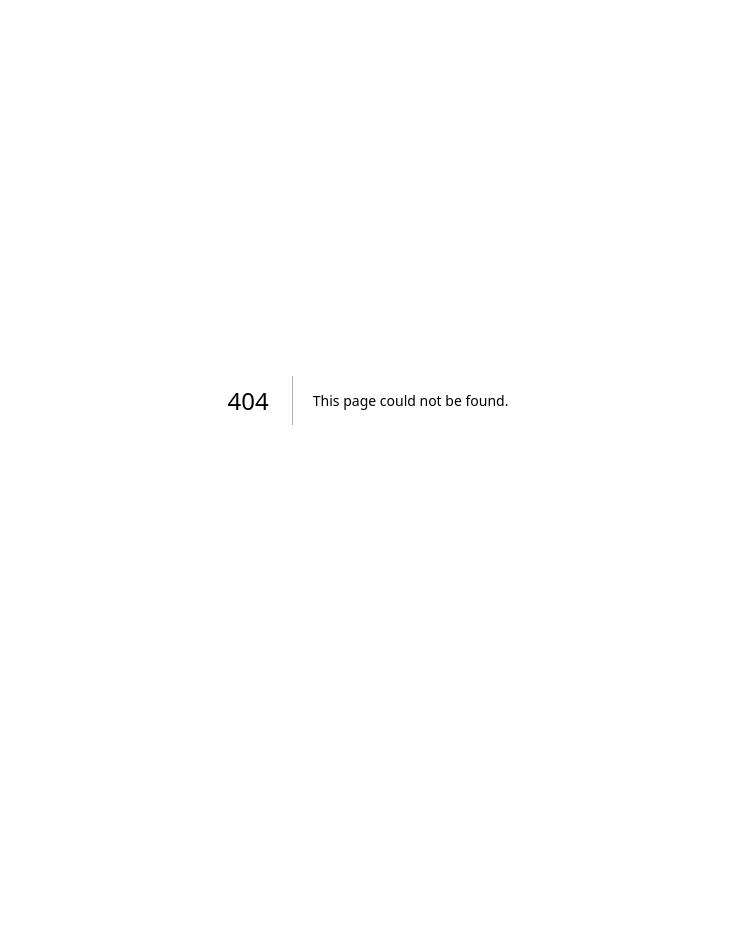
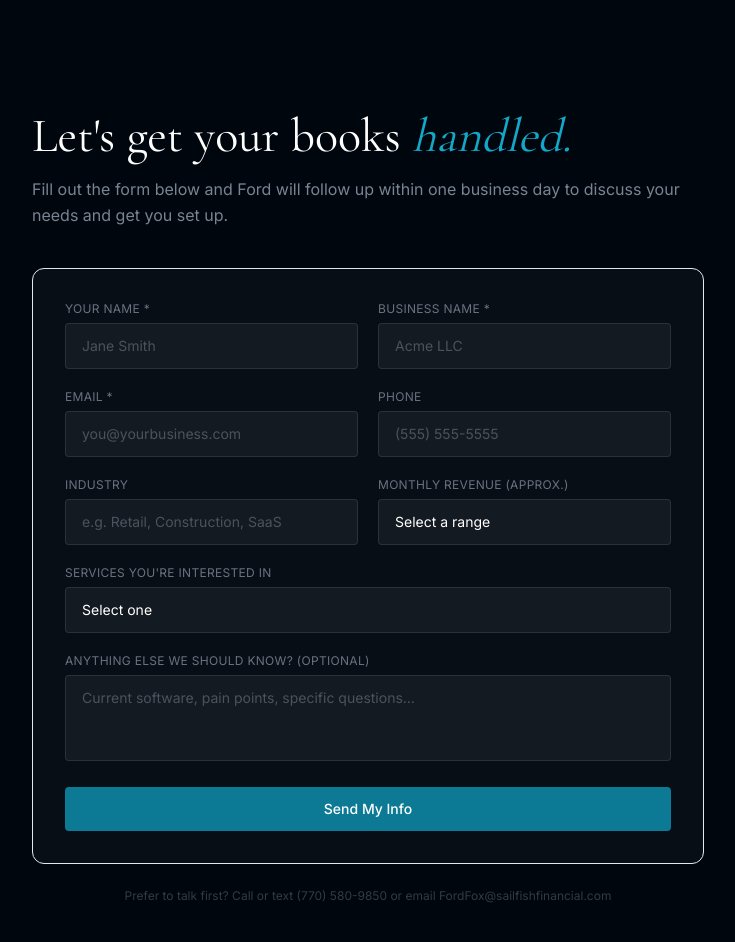
Before and after one commit to fo-mp4/sailfish-financial, a Next.js app: page /get-started in a window 1280 px wide. Before the commit this address had no page. Shown: the top 942 px of the page, without its empty margins (272-1007 px from the left). Before the commit the page ends 800 px from the top, so only its background shows below. Built offline with nearby package versions, Linux system fonts and the light colour scheme.

Commit message:
Add Get Started signup page, fix nav anchor links to use absolute paths

```diff
--- /dev/null
+++ b/app/actions/signup.ts
@@ -0,0 +1,64 @@
+'use server'
+
+import nodemailer from 'nodemailer'
+
+export type SignupResult = { ok: true } | { ok: false; error: string }
+
+export async function sendSignupEmail(
+  _prev: SignupResult | null,
+  formData: FormData,
+): Promise<SignupResult> {
+  const name         = (formData.get('name')         as string | null)?.trim() ?? ''
+  const email        = (formData.get('email')        as string | null)?.trim() ?? ''
+  const phone        = (formData.get('phone')        as string | null)?.trim() ?? ''
+  const business     = (formData.get('business')     as string | null)?.trim() ?? ''
+  const industry     = (formData.get('industry')     as string | null)?.trim() ?? ''
+  const revenue      = (formData.get('revenue')      as string | null)?.trim() ?? ''
+  const services     = (formData.get('services')     as string | null)?.trim() ?? ''
+  const notes        = (formData.get('notes')        as string | null)?.trim() ?? ''
+
+  if (!name || !email || !business) {
+    return { ok: false, error: 'Please fill in your name, email, and business name.' }
+  }
+
+  const user = process.env.GMAIL_USER
+  const pass = process.env.GMAIL_APP_PASSWORD
+
+  if (!user || !pass) {
+    return { ok: false, error: 'Mail not configured — please email us directly.' }
+  }
+
+  const transporter = nodemailer.createTransport({
+    service: 'gmail',
+    auth: { user, pass },
+  })
+
+  await transporter.sendMail({
+    from:    `"Sailfish Financial Website" <${user}>`,
+    to:      'FordFox@sailfishfinancial.com',
+    replyTo: email,
+    subject: `New signup: ${business} (${name})`,
+    html: `
+      <div style="font-family:sans-serif;max-width:560px;color:#1a1a1a">
+        <h2 style="margin:0 0 24px;color:#0C7A94">New Get Started submission</h2>
+        <table style="width:100%;border-collapse:collapse">
+          <tr><td style="padding:8px 0;color:#666;width:140px">Name</td><td style="padding:8px 0;font-weight:600">${name}</td></tr>
+          <tr><td style="padding:8px 0;color:#666">Email</td><td style="padding:8px 0"><a href="mailto:${email}" style="color:#0C7A94">${email}</a></td></tr>
+          ${phone    ? `<tr><td style="padding:8px 0;color:#666">Phone</td><td style="padding:8px 0"><a href="tel:${phone}" style="color:#0C7A94">${phone}</a></td></tr>` : ''}
+          <tr><td style="padding:8px 0;color:#666">Business</td><td style="padding:8px 0;font-weight:600">${business}</td></tr>
+          ${industry ? `<tr><td style="padding:8px 0;color:#666">Industry</td><td style="padding:8px 0">${industry}</td></tr>` : ''}
+          ${revenue  ? `<tr><td style="padding:8px 0;color:#666">Monthly revenue</td><td style="padding:8px 0">${revenue}</td></tr>` : ''}
+          ${services ? `<tr><td style="padding:8px 0;color:#666">Services needed</td><td style="padding:8px 0">${services}</td></tr>` : ''}
+        </table>
+        ${notes ? `
+        <hr style="border:none;border-top:1px solid #eee;margin:24px 0" />
+        <p style="white-space:pre-wrap;line-height:1.7">${notes}</p>
+        ` : ''}
+        <hr style="border:none;border-top:1px solid #eee;margin:24px 0" />
+        <p style="color:#999;font-size:12px">Hit reply to respond directly to ${name}.</p>
+      </div>
+    `,
+  })
+
+  return { ok: true }
+}
--- /dev/null
+++ b/app/get-started/SignupForm.tsx
@@ -0,0 +1,105 @@
+'use client'
+
+import { useFormState, useFormStatus } from 'react-dom'
+import { sendSignupEmail, type SignupResult } from '../actions/signup'
+
+function SubmitButton() {
+  const { pending } = useFormStatus()
+  return (
+    <button
+      type="submit"
+      disabled={pending}
+      className="w-full bg-teal-600 hover:bg-teal-500 disabled:bg-teal-800 disabled:cursor-not-allowed text-white font-medium py-3 px-6 rounded transition-colors text-sm"
+    >
+      {pending ? 'Sending…' : 'Send My Info'}
+    </button>
+  )
+}
+
+const inputClass = "w-full bg-white/5 border border-white/10 rounded px-4 py-3 text-sm text-white placeholder-silver/30 focus:outline-none focus:border-teal-500 transition-colors"
+const labelClass = "block text-xs text-silver/50 mb-1.5 uppercase tracking-wide"
+
+export default function SignupForm() {
+  const [result, action] = useFormState<SignupResult | null, FormData>(sendSignupEmail, null)
+
+  if (result?.ok) {
+    return (
+      <div className="text-center py-12">
+        <div className="w-12 h-12 rounded-full bg-teal-600/20 flex items-center justify-center mx-auto mb-4">
+          <svg className="w-6 h-6 text-teal-400" fill="none" stroke="currentColor" viewBox="0 0 24 24">
+            <path strokeLinecap="round" strokeLinejoin="round" strokeWidth={2} d="M5 13l4 4L19 7" />
+          </svg>
+        </div>
+        <h3 className="text-white font-semibold text-lg mb-2">You're all set</h3>
+        <p className="text-silver/50 text-sm">Ford will be in touch within one business day.</p>
+      </div>
+    )
+  }
+
+  return (
+    <form action={action} className="space-y-5">
+      <div className="grid grid-cols-1 sm:grid-cols-2 gap-5">
+        <div>
+          <label className={labelClass}>Your Name *</label>
+          <input name="name" type="text" required placeholder="Jane Smith" className={inputClass} />
+        </div>
+        <div>
+          <label className={labelClass}>Business Name *</label>
+          <input name="business" type="text" required placeholder="Acme LLC" className={inputClass} />
+        </div>
+      </div>
+
+      <div className="grid grid-cols-1 sm:grid-cols-2 gap-5">
+        <div>
+          <label className={labelClass}>Email *</label>
+          <input name="email" type="email" required placeholder="you@yourbusiness.com" className={inputClass} />
+        </div>
+        <div>
+          <label className={labelClass}>Phone</label>
+          <input name="phone" type="tel" placeholder="(555) 555-5555" className={inputClass} />
+        </div>
+      </div>
+
+      <div className="grid grid-cols-1 sm:grid-cols-2 gap-5">
+        <div>
+          <label className={labelClass}>Industry</label>
+          <input name="industry" type="text" placeholder="e.g. Retail, Construction, SaaS" className={inputClass} />
+        </div>
+        <div>
+          <label className={labelClass}>Monthly Revenue (approx.)</label>
+          <select name="revenue" className={inputClass + " appearance-none"}>
+            <option value="">Select a range</option>
+            <option value="Under $10k">Under $10k</option>
+            <option value="$10k – $50k">$10k – $50k</option>
+            <option value="$50k – $150k">$50k – $150k</option>
+            <option value="$150k – $500k">$150k – $500k</option>
+            <option value="Over $500k">Over $500k</option>
+          </select>
+        </div>
+      </div>
+
+      <div>
+        <label className={labelClass}>Services You're Interested In</label>
+        <select name="services" className={inputClass + " appearance-none"}>
+          <option value="">Select one</option>
+          <option value="Monthly bookkeeping">Monthly bookkeeping</option>
+          <option value="Monthly bookkeeping + P&L reporting">Monthly bookkeeping + P&L reporting</option>
+          <option value="Catch-up bookkeeping">Catch-up bookkeeping (past months)</option>
+          <option value="Full-service (bookkeeping, invoicing, AR)">Full-service (bookkeeping, invoicing, AR)</option>
+          <option value="Not sure yet">Not sure yet — I'd like to talk it through</option>
+        </select>
+      </div>
+
+      <div>
+        <label className={labelClass}>Anything else we should know? (optional)</label>
+        <textarea name="notes" rows={3} placeholder="Current software, pain points, specific questions…" className={inputClass + " resize-none"} />
+      </div>
+
+      {result && !result.ok && (
+        <p className="text-red-400 text-sm">{result.error}</p>
+      )}
+
+      <SubmitButton />
+    </form>
+  )
+}
--- /dev/null
+++ b/app/get-started/page.tsx
@@ -0,0 +1,30 @@
+import SignupForm from './SignupForm'
+
+export const metadata = {
+  title: 'Get Started — Sailfish Financial',
+}
+
+export default function GetStartedPage() {
+  return (
+    <main className="min-h-screen pt-28 pb-20 px-6" style={{ backgroundColor: '#00060E' }}>
+      <div className="max-w-2xl mx-auto">
+        <div className="mb-10">
+          <h1 className="font-serif text-4xl md:text-5xl text-white mb-4">
+            Let's get your books <span className="italic text-teal-400">handled.</span>
+          </h1>
+          <p className="text-silver/60 text-base leading-relaxed">
+            Fill out the form below and Ford will follow up within one business day to discuss your needs and get you set up.
+          </p>
+        </div>
+
+        <div className="bg-white/[0.03] border border-white/8 rounded-xl p-8">
+          <SignupForm />
+        </div>
+
+        <p className="text-silver/25 text-xs text-center mt-6">
+          Prefer to talk first? Call or text (770) 580-9850 or email FordFox@sailfishfinancial.com
+        </p>
+      </div>
+    </main>
+  )
+}
--- a/components/Nav.tsx
+++ b/components/Nav.tsx
@@ -21,12 +21,12 @@ export default function Nav() {
 
         {/* Desktop links */}
         <div className="hidden md:flex items-center gap-8">
-          <Link href="#services" className="text-sm text-silver/70 hover:text-white transition-colors">Services</Link>
-          <Link href="#why-us"   className="text-sm text-silver/70 hover:text-white transition-colors">Why Us</Link>
-          <Link href="#contact"  className="text-sm text-silver/70 hover:text-white transition-colors">Contact</Link>
-          <Link href="/portal"   className="text-sm text-silver/70 hover:text-white transition-colors">Client Portal</Link>
+          <Link href="/#services" className="text-sm text-silver/70 hover:text-white transition-colors">Services</Link>
+          <Link href="/#why-us"   className="text-sm text-silver/70 hover:text-white transition-colors">Why Us</Link>
+          <Link href="/contact"   className="text-sm text-silver/70 hover:text-white transition-colors">Contact</Link>
+          <Link href="/portal"    className="text-sm text-silver/70 hover:text-white transition-colors">Client Portal</Link>
           <Link
-            href="/contact"
+            href="/get-started"
             className="text-sm font-medium bg-teal-600 hover:bg-teal-500 text-white px-4 py-2 rounded transition-colors"
           >
             Get Started
@@ -51,11 +51,11 @@ export default function Nav() {
       {/* Mobile menu */}
       {open && (
         <div className="md:hidden bg-navy-900 border-t border-white/5 px-6 pb-4 flex flex-col gap-4">
-          <Link href="#services" className="text-sm text-silver/70 hover:text-white py-2" onClick={() => setOpen(false)}>Services</Link>
-          <Link href="#why-us"   className="text-sm text-silver/70 hover:text-white py-2" onClick={() => setOpen(false)}>Why Us</Link>
-          <Link href="#contact"  className="text-sm text-silver/70 hover:text-white py-2" onClick={() => setOpen(false)}>Contact</Link>
-          <Link href="/portal"   className="text-sm text-silver/70 hover:text-white py-2" onClick={() => setOpen(false)}>Client Portal</Link>
-          <Link href="/contact"  className="text-sm font-medium bg-teal-600 text-white px-4 py-2 rounded text-center" onClick={() => setOpen(false)}>Get Started</Link>
+          <Link href="/#services"    className="text-sm text-silver/70 hover:text-white py-2" onClick={() => setOpen(false)}>Services</Link>
+          <Link href="/#why-us"      className="text-sm text-silver/70 hover:text-white py-2" onClick={() => setOpen(false)}>Why Us</Link>
+          <Link href="/contact"      className="text-sm text-silver/70 hover:text-white py-2" onClick={() => setOpen(false)}>Contact</Link>
+          <Link href="/portal"       className="text-sm text-silver/70 hover:text-white py-2" onClick={() => setOpen(false)}>Client Portal</Link>
+          <Link href="/get-started"  className="text-sm font-medium bg-teal-600 text-white px-4 py-2 rounded text-center" onClick={() => setOpen(false)}>Get Started</Link>
         </div>
       )}
     </header>
```
Also changed, not shown: 1 other file (tests, documents, lock files or other folders).
